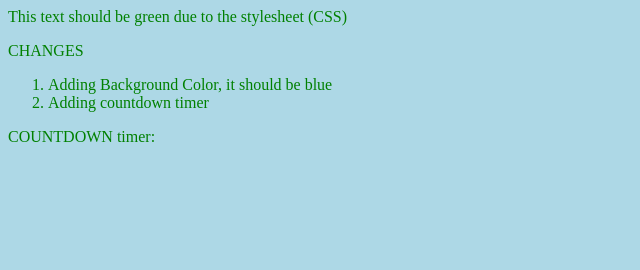
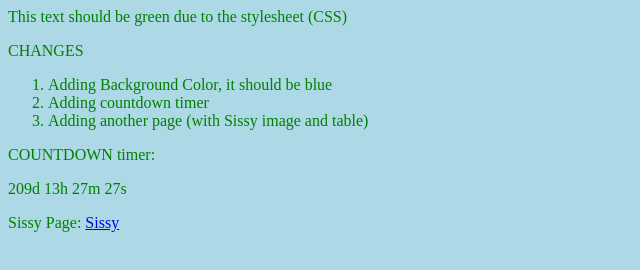
Before and after one commit to Bishop-Ireton-Summer-Camp/Portfolio, a plain HTML site: page index.html in a window 1280 px wide. Shown: the whole page, without its empty margins (0-640 px from the left). Drawn offline with Linux system fonts and the light colour scheme.

Commit message:
Start images and table

```diff
--- a/index.html
+++ b/index.html
@@ -8,9 +8,12 @@
         <ol>
             <li>Adding Background Color, it should be blue</li>
             <li>Adding countdown timer</li>
+            <li>Adding another page (with Sissy image and table)</li>
         </ol>
         COUNTDOWN timer:
         <p id="timer"></p>
+        Sissy Page:
+        <a href=sissy.html>Sissy</a>
         <script type="text/javascript" src="index.js"></script>
     </body>
 </html>
--- a/index.js
+++ b/index.js
@@ -17,7 +17,7 @@ var x = setInterval(function() {
     var minutes = Math.floor((distance % (1000 * 60 * 60))/ 1000);
     var seconds = Math.floor((distance % (1000 * 60)) / 1000);
 
-    document.getElementById("timer").innHTML = days + "d " + hours + "h " + minutes + "m " + seconds + "s ";
+    document.getElementById("timer").innerHTML = days + "d " + hours + "h " + minutes + "m " + seconds + "s ";
 
     // add text if (distance < 0)
 
```
Also changed, not shown: sissy.html (added, +11 -0 lines), images/sissy001.jpg (added).
